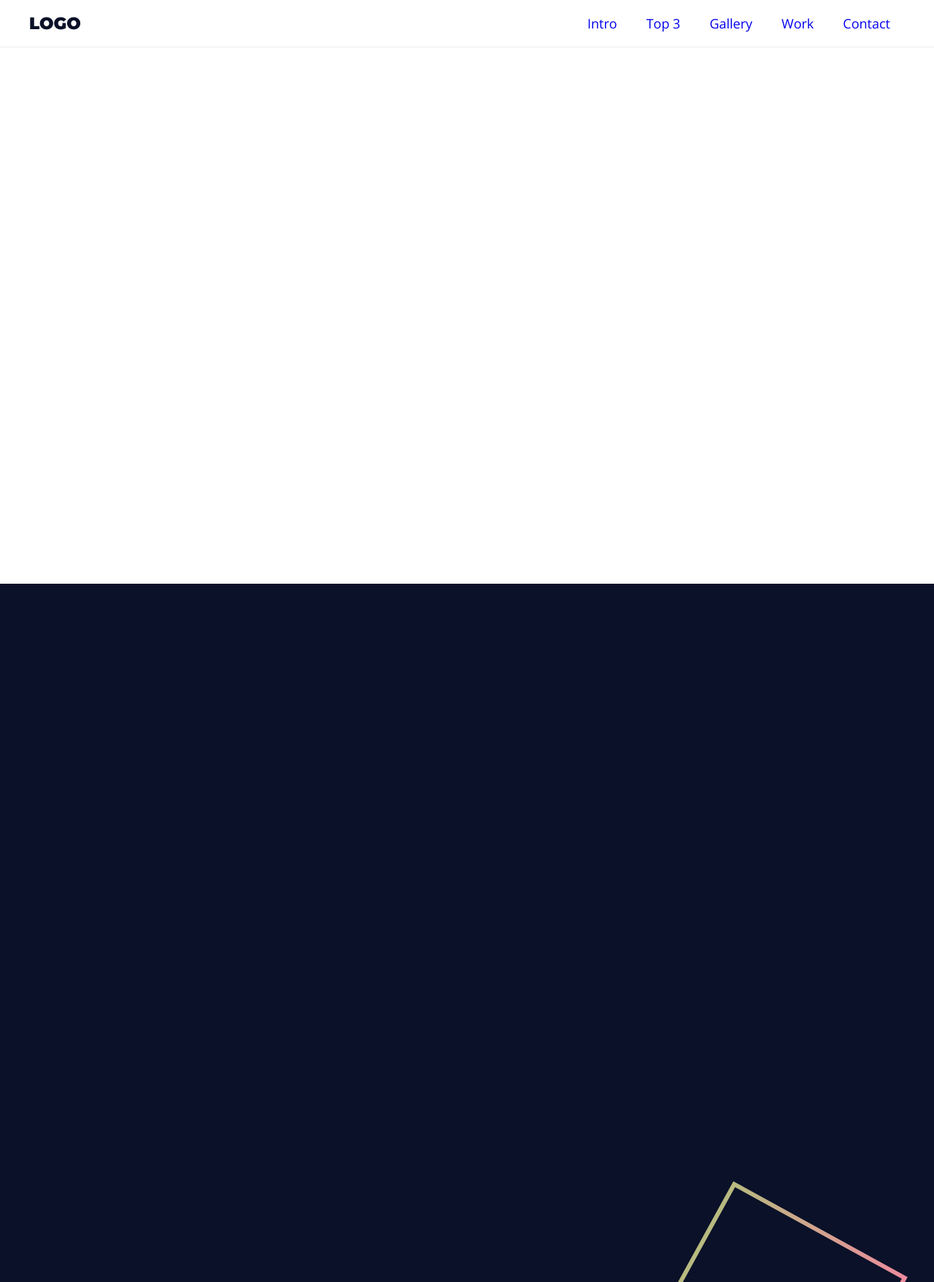
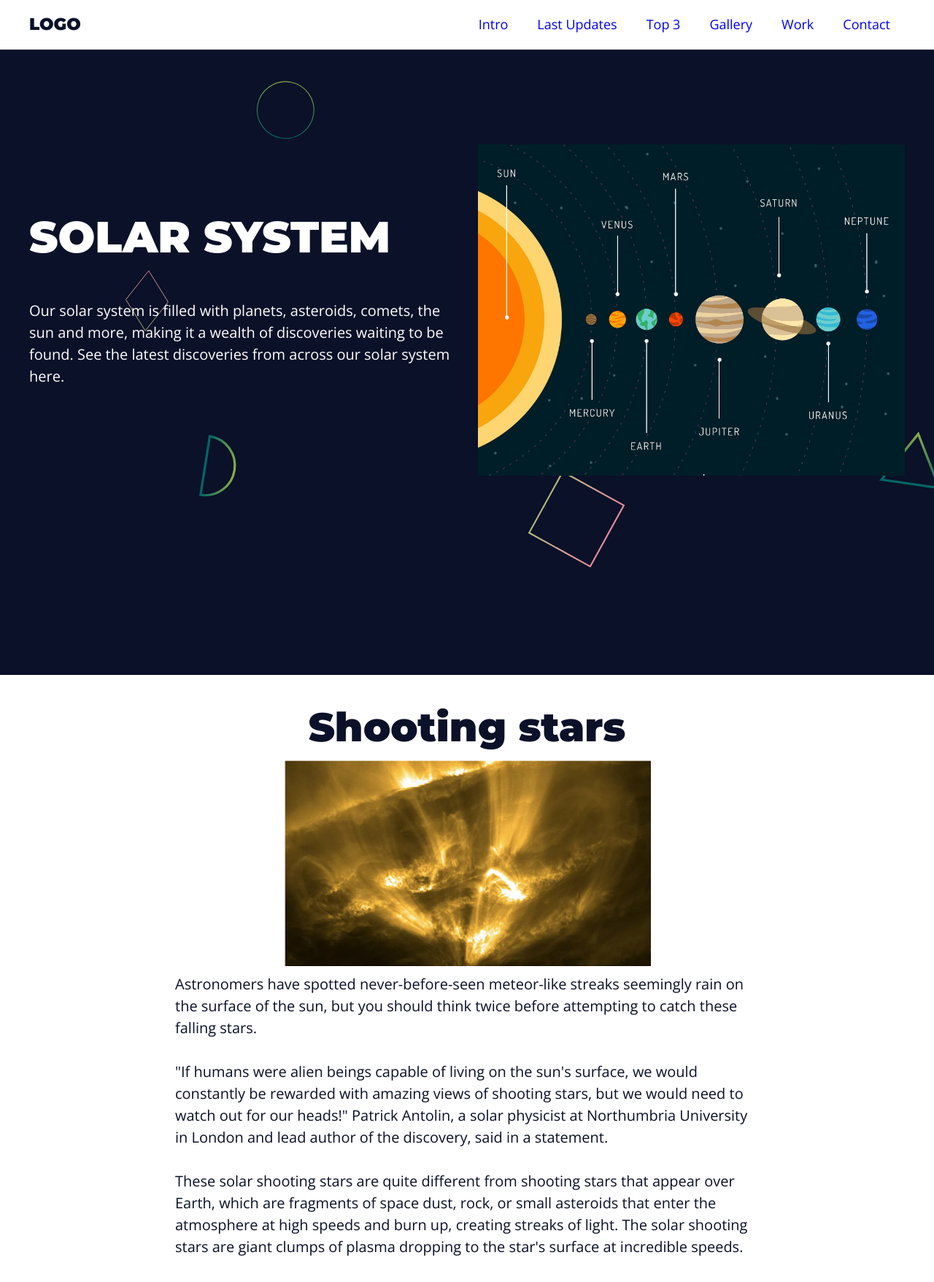
Before and after one commit to PauloManao/Website1, a plain HTML site: page Index.html in a window 1280 px wide. Shown: the top 1757 px of the page at 73% size. Drawn offline with nearby package versions, Linux system fonts and the light colour scheme.

Commit message:
Last Updates and Top3 sections
Added two new sections. They are last updates and top 3

```diff
--- a/Index.html
+++ b/Index.html
@@ -19,23 +19,79 @@
 
 <body class="main-bg">
     <aside class="menu white-bg">
-        <section class="main-content menu-content">
+        <div class="main-content menu-content">
             <h1><a href="#">LOGO</a></h1>
             <nav>
                 <UL>
-                    <LI><a href="#">Intro</a></LI>
-                    <LI><a href="#">Top 3</a></LI>
-                    <LI><a href="#">Gallery</a></LI>
-                    <LI><a href="#">Work</a></LI>
-                    <LI><a href="#">Contact</a></LI>
+                    <li><a href="#intro">Intro</a></li>
+                    <li><a href="#update">Last Updates</a></li>
+                    <li><a href="#top3">Top 3</a></li>
+                    <li><a href="#">Gallery</a></li>
+                    <li><a href="#">Work</a></li>
+                    <li><a href="#">Contact</a></li>
                 </UL>
             </nav>
-        </section>
+        </div>
     </aside>
 
-    <section class="section white-bg"></section>
-    <section class="section"></section>
-    <section class="section"></section>
+    <div class="menu-spacing"></div>
+
+    <section id="intro" class="intro main-bg section">
+        <div class="main-content intro-content">
+            <div class="intro-text-content">
+                <h2>SOLAR SYSTEM</h2>
+                <p>Our solar system is filled with planets, asteroids, comets, the sun and more, making
+                    it a wealth of discoveries waiting to be found. See the latest discoveries from across
+                    our solar system here. </p>
+            </div>
+            <div class="intro-img">
+                <img src="images/solarSystem2.jpg" alt="Solar System">
+            </div>
+        </div>
+    </section>
+    <section id="update" class="section white-bg">
+        <div class="main-content updates">
+            <div>
+                <h2>Shooting stars</h2>
+            </div>
+            <div>
+                <img src="images/solarShooting.png" alt="Solar Shooting">
+            </div>
+            <div>
+                <p>Astronomers have spotted never-before-seen meteor-like streaks seemingly
+                    rain on the surface of the sun, but you should think twice before attempting
+                    to catch these falling stars.</p>
+                <p>"If humans were alien beings capable of living on the sun's surface,
+                    we would constantly be rewarded with amazing views of shooting stars,
+                    but we would need to watch out for our heads!" Patrick Antolin, a solar physicist at Northumbria
+                    University in London and lead author of the discovery, said in a statement.
+                </p>
+                <p>These solar shooting stars are quite different from shooting stars  that appear over Earth,
+                    which are fragments of space dust, rock, or small asteroids that enter the atmosphere at
+                    high speeds and burn up, creating streaks of light. The solar shooting stars are giant
+                    clumps of plasma dropping to the star's surface at incredible speeds.
+                </p>
+            </div>
+        </div>
+
+    </section>
+    <section id="top3" class="top3 main-bg section">
+        <div class="main-content grid-top3-one">
+            <h2>Top 3</h2>
+            <p>Description</p>
+            <div>
+                <p>Lorem ipsum dolor, sit amet consectetur adipisicing elit. Impedit aliquam animi ullam corrupti modi incidunt, vero
+                    reiciendis ut aperiam molestias inventore voluptatem nobis veniam sequi beatae! Inventore
+                    accusamus ut ea?
+                </p>
+                <p>Lorem ipsum dolor sit, amet consectetur adipisicing elit. Ad soluta velit sed.
+                    Esse reiciendis labore tempora,
+                    ullam suscipit quidem cum corrupti, hic ex non facere odit? Esse asperiores iure dolores.
+                </p>
+            </div>
+        </div>
+
+    </section>
 
 </body>
 </html>
--- a/css/styles.css
+++ b/css/styles.css
@@ -22,13 +22,14 @@ font-family: 'Open Sans', sans-serif;
 
 html{
     font-size: 62.5%;
+    scroll-behavior: smooth;
 }
 
 body{
     font-family: 'Open Sans', sans-serif;
     font-size: 2rem;
     color: var(--primary-color);
-
+    line-height: 1.5;
 }
 
 h1,h2,h3,h4,h5,h6{
@@ -69,6 +70,7 @@ h6{
 
 .white-bg{
     background: var(--white-color);
+    color: var(--primary-color);
 }
 
 .main-content{
@@ -88,6 +90,7 @@ h6{
     left: 0;
     right: 0;
     border-bottom: 0.1rem solid var(--light-gray-color);
+    z-index: 1;
 }
 .menu h1{
     font-size: 2.3rem;
@@ -130,3 +133,52 @@ h6{
     width: 50%;
     left: 25%;
 }
+.menu-spacing{
+    height: 65px;
+}
+
+.intro-content{
+    position: relative;
+    top: -7rem;
+    display: grid;
+    grid-template-columns: 1fr 1fr;
+    gap: var(--gap);
+    height: 100vh;
+}
+
+.intro-text-content, .intro-img{
+    display: flex;
+    flex-flow: column wrap;
+    justify-content: center;
+}
+
+.intro-text-content h2{
+    font-size: 6rem;
+    margin-bottom: 5rem;
+    line-height: 1.2;
+}
+
+.intro-img img {
+    max-width: 100%;
+    height: auto;
+
+}
+
+.updates{
+    height: 100vh;
+    display: flex;
+    flex-flow: row wrap;
+    justify-content: center;
+    max-width: 80rem;
+}
+
+p{
+    margin-bottom: 3rem;
+}
+
+.grid-top3-one{
+    display: flex;
+    flex-flow: column wrap;
+    justify-content: center;
+    height: 100vh;
+}
```
Also changed, not shown: images/solar system.svg (added), images/solar.svg (added), images/solarShooting.png (added), images/solarSystem.svg (added), images/solarSystem2.jpg (added).
